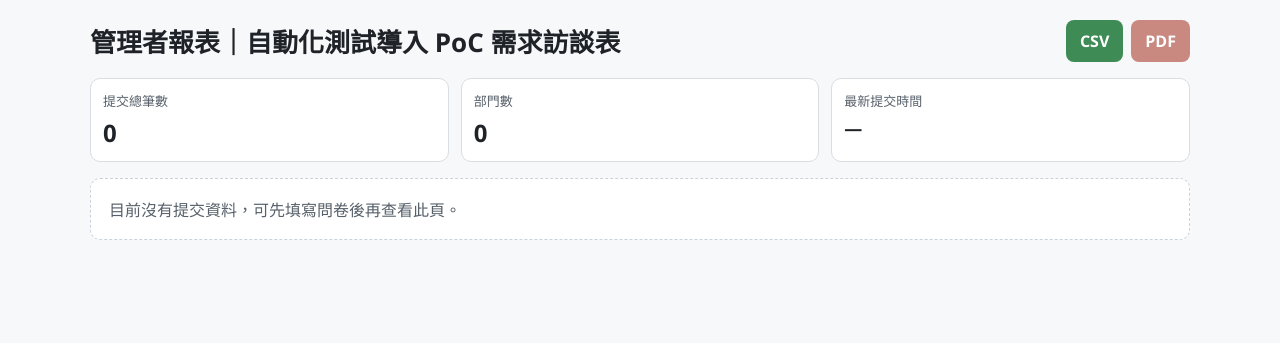
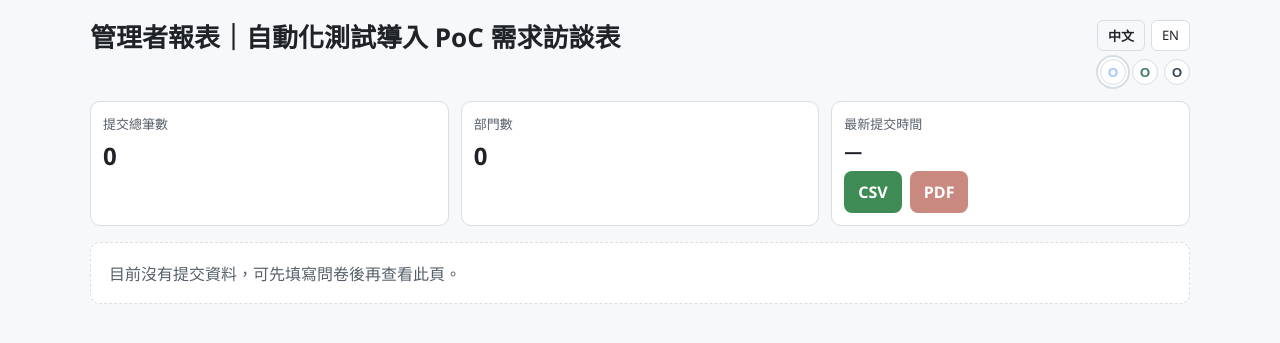
Before and after one commit to CharlesWhiteSun/Online-questionnaire-survey, a Flask app: page /admin/report in a window 1280 px wide. Shown: the top 343 px of the page. Run offline with Flask 3, Linux system fonts and the light colour scheme; tables that the repository leaves empty hold one stand-in row (values such as "Sample post").

Commit message:
新增管理者報表功能，更新報表頁面以支援多語言，改善主題切換功能，並新增自動化測試以確保功能正確性

```diff
--- a/app.py
+++ b/app.py
@@ -40,8 +40,97 @@ EN_TRANSLATIONS = {
     "問卷填寫時間已結束": "Survey Submission Window Closed",
     "本問卷已超過填寫期限，系統已停止收件。若您仍需補填或更新內容，請聯繫問卷管理者協助重新開放。": "This survey is past its submission deadline and is no longer accepting responses. If you still need to submit or update your response, please contact the survey administrator to reopen it.",
     "已成功儲存。若您再次開啟同一連結並提交，系統會覆寫您先前的內容。": "Saved successfully.",
+    "已成功儲存。系統會依照部門與訪談人員判斷為更新或新增。": "Saved successfully. The system decides whether to update or create based on Department and Interviewee.",
     "找不到問卷": "Survey not found",
+    "訪談部門/人員": "Interview Department / Interviewee",
+    "訪談部門": "Department",
+    "例如：研發部": "e.g. Engineering Department",
+    "訪談人員": "Interviewee",
+    "例如：王小明": "e.g. Alex Wang",
+    "主測系統/角色": "Primary System / Role",
+    "主測系統": "Primary System",
+    "例如：ERP": "e.g. ERP",
+    "主測角色": "Primary Role",
+    "例如：審核者": "e.g. Reviewer",
+    "1. 自動化核心流程": "1. Automation Core Flows",
+    "登入→主功能操作→送出": "Login → Main Action → Submit",
+    "查詢→檢視→匯出": "Search → View → Export",
+    "新增→送審→審核完成": "Create → Submit for Approval → Approved",
+    "編輯→儲存→結果確認": "Edit → Save → Verify Result",
+    "2. 測試類型需求": "2. Required Test Types",
+    "Web UI 黑箱流程測試（End-to-End）": "Web UI Black-box Flow Testing (End-to-End)",
+    "多角色權限測試（Admin/User）": "Multi-role Permission Testing (Admin/User)",
+    "API 測試（非 UI）": "API Testing (Non-UI)",
+    "效能測試（壓力/負載）": "Performance Testing (Stress/Load)",
+    "安全測試（弱掃/登入防護）": "Security Testing (Vulnerability Scan/Login Protection)",
+    "3. 操作情境需求": "3. Required Operation Scenarios",
+    "驗證碼（Captcha）": "Captcha",
+    "OTP/簡訊驗證": "OTP / SMS Verification",
+    "SSO/第三方登入": "SSO / Third-party Login",
+    "多步驟表單": "Multi-step Form",
+    "彈跳視窗": "Pop-up Dialog",
+    "多頁籤操作": "Multi-tab Operations",
+    "檔案上傳": "File Upload",
+    "Excel/PDF 匯出": "Excel/PDF Export",
+    "4-1. 測試執行頻率": "4-1. Test Execution Frequency",
+    "改版前": "Before Release",
+    "每日定期跑": "Run Daily on Schedule",
+    "手動觸發即可": "Manual Trigger is Enough",
+    "需可指定 tag 版本驗證": "Need Validation by Specific Tag Version",
+    "4-2. 測試執行環境": "4-2. Test Execution Environment",
+    "測試環境（Demo）": "Testing Environment (Demo)",
+    "驗收環境（UAT）": "User Acceptance Environment (UAT)",
+    "正式環境（Prod）": "Production Environment (Prod)",
+    "本機即可": "Local Machine is Enough",
+    "5-1. 瀏覽器需求": "5-1. Browser Requirements",
+    "Chrome": "Chrome",
+    "Edge": "Edge",
+    "Firefox": "Firefox",
+    "Safari": "Safari",
+    "5-2. 裝置需求": "5-2. Device Requirements",
+    "PC Web": "PC Web",
+    "Mobile Web/APP": "Mobile Web/APP",
+    "需跨解析度測試": "Need Cross-resolution Testing",
+    "6-1. 測試角色需求": "6-1. Test Role Requirements",
+    "一般使用者": "General User",
+    "管理者 Admin": "Administrator (Admin)",
+    "審核者 Reviewer": "Reviewer",
+    "多部門角色切換": "Multi-department Role Switching",
+    "6-2. 帳號方式": "6-2. Account Setup",
+    "使用系統內建帳號": "Use Built-in System Accounts",
+    "提供固定測試帳號": "Provide Fixed Test Accounts",
+    "測試工具需自動建立帳號": "Testing Tool Must Auto-create Accounts",
+    "7. 報告與管理需求": "7. Reporting & Management Needs",
+    "自動測試報告（Pass/Fail）": "Automated Test Report (Pass/Fail)",
+    "測試截圖紀錄": "Test Screenshot Records",
+    "測試影片錄製": "Test Video Recording",
+    "回歸測試覆蓋清單": "Regression Coverage Checklist",
+    "管理者摘要報表": "Manager Summary Report",
+    "8. 整合需求": "8. Integration Needs",
+    "Github": "GitHub",
+    "Email 通知": "Email Notifications",
+    "API": "API",
+    "9-1. PoC 規模選擇": "9-1. PoC Scope Selection",
+    "單一流程驗證（1 條流程即可）": "Single Flow Verification (1 flow)",
+    "小型流程組合（2–3 條核心流程）": "Small Flow Set (2–3 core flows)",
+    "單一模組回歸測試（5–10 條案例）": "Single Module Regression (5–10 cases)",
+    "跨模組整合流程（包含多部門操作）": "Cross-module Integrated Flows (multi-department)",
+    "全系統自動化（不建議 PoC）": "Full-system Automation (Not Recommended for PoC)",
+    "9-2. PoC 驗收標準": "9-2. PoC Acceptance Criteria",
+    "核心流程可穩定重複執行": "Core flows can run repeatedly and stably",
+    "改版後可快速回歸驗證": "Fast regression validation after each release",
+    "測試結果可產出報告": "Test results can generate reports",
+    "團隊可自行維護腳本": "Team can maintain scripts independently",
+    "可作為後續擴大導入基礎": "Can serve as a foundation for scaled adoption",
+    "補充說明": "Additional Notes",
+    "可填寫其他需求、限制或補充背景": "You can add other requirements, constraints, or background details",
     "其他：請填寫": "Other: please specify",
+    "其他：": "Other:",
+    "提交時間": "Submitted",
+    "部門": "Department",
+    "訪談人員": "Interviewee",
+    "主測系統": "Primary System",
+    "主測角色": "Primary Role",
 }
 
 
@@ -103,6 +192,49 @@ def build_ui_texts(lang: str) -> dict:
         "submit_button": "送出/更新",
         "back_to_form": "回到問卷頁",
         "survey_label": "問卷",
+        "lang_zh": "中文",
+        "lang_en": "EN",
+    }
+
+
+def build_admin_ui_texts(lang: str) -> dict:
+    if lang == "en":
+        return {
+            "page_title": "Admin Report",
+            "total_submissions": "Total Submissions",
+            "department_count": "Departments",
+            "latest_submitted_at": "Latest Submitted At",
+            "basic_section": "Basic Information",
+            "questionnaire_section": "Questionnaire Details",
+            "empty_text": "No submissions yet. Please submit the survey first.",
+            "tag_submitted": "Submitted",
+            "tag_department": "Department",
+            "tag_person": "Interviewee",
+            "tag_system": "Primary System",
+            "tag_role": "Primary Role",
+            "delete_aria": "Delete this record",
+            "delete_confirm_template": "Are you sure you want to delete the data for Department {department}, Interviewee {person}?",
+            "unknown_text": "Unknown",
+            "lang_zh": "中文",
+            "lang_en": "EN",
+        }
+
+    return {
+        "page_title": "管理者報表",
+        "total_submissions": "提交總筆數",
+        "department_count": "部門數",
+        "latest_submitted_at": "最新提交時間",
+        "basic_section": "基本資料",
+        "questionnaire_section": "問卷內容",
+        "empty_text": "目前沒有提交資料，可先填寫問卷後再查看此頁。",
+        "tag_submitted": "提交時間",
+        "tag_department": "部門",
+        "tag_person": "訪談人員",
+        "tag_system": "主測系統",
+        "tag_role": "主測角色",
+        "delete_aria": "刪除此筆資料",
+        "delete_confirm_template": "確認要刪除此 {department} 部門 {person} 人員的資料嗎?",
+        "unknown_text": "未知",
         "lang_zh": "中文",
         "lang_en": "EN",
     }
@@ -177,6 +309,7 @@ def build_report_definition() -> list[dict]:
                 "name": field["name"],
                 "label": field["label"],
                 "allow_other": field.get("allow_other", False),
+                "options": field.get("options", []),
             }
         )
 
@@ -193,25 +326,56 @@ def format_report_datetime(value: str) -> str:
         return value
 
 
-def format_report_value(entry: dict, answers: dict) -> str:
+def normalize_option_key(value: str) -> str:
+    key = str(value).strip()
+    for token in ["→", "-", "—", "（", "）", "(", ")", "/", " ", "	", "\n", "：", ":", "_", "\u3000"]:
+        key = key.replace(token, "")
+    return key.lower()
+
+
+def canonicalize_selected_option(entry: dict, raw_value: str) -> str:
+    options = entry.get("options", [])
+    if not options:
+        return raw_value
+
+    raw_norm = normalize_option_key(raw_value)
+    if not raw_norm:
+        return raw_value
+
+    for option in options:
+        if raw_value == option:
+            return option
+        if raw_norm == normalize_option_key(option):
+            return option
+
+    return raw_value
+
+
+def format_report_value(entry: dict, answers: dict, lang: str) -> str:
     if entry["type"] == "multiselect":
         selected = answers.get(entry["name"], [])
         if not isinstance(selected, list):
             selected = [str(selected)] if str(selected).strip() else []
-        selected_values = [str(item).strip() for item in selected if str(item).strip()]
+        selected_values = []
+        for item in selected:
+            raw_item = str(item).strip()
+            if not raw_item:
+                continue
+            canonical_item = canonicalize_selected_option(entry, raw_item)
+            selected_values.append(tr(canonical_item, lang))
 
         if entry.get("allow_other"):
             other_value = str(answers.get(f"{entry['name']}_other", "")).strip()
             if other_value:
-                selected_values.append(f"其他：{other_value}")
+                selected_values.append(f"{tr('其他：', lang)} {other_value}")
 
         return "；".join(selected_values) if selected_values else "—"
 
     text_value = str(answers.get(entry["name"], "")).strip()
-    return text_value if text_value else "—"
+    return tr(text_value, lang) if text_value else "—"
 
 
-def get_report_records() -> list[dict]:
+def get_report_records(lang: str = "zh-TW") -> list[dict]:
     with sqlite3.connect(DB_PATH) as conn:
         rows = conn.execute(
             """
@@ -233,7 +397,7 @@ def get_report_records() -> list[dict]:
         basic_items = []
         questionnaire_items = []
         for entry in REPORT_DEFINITION:
-            item = {"label": entry["label"], "value": format_report_value(entry, answers)}
+            item = {"label": tr(entry["label"], lang), "value": format_report_value(entry, answers, lang)}
             if entry["section"] == "basic":
                 basic_items.append(item)
             else:
@@ -291,7 +455,7 @@ def build_report_csv(records: list[dict]) -> str:
             record["main_system"],
             record["main_role"],
         ]
-        row.extend(format_report_value(entry, record["answers"]) for entry in detail_entries)
+        row.extend(format_report_value(entry, record["answers"], "zh-TW") for entry in detail_entries)
         writer.writerow(row)
 
     return "\ufeff" + output.getvalue()
@@ -585,17 +749,29 @@ def survey(slug: str):
 
 @app.get("/admin/report")
 def admin_report():
-    records = get_report_records()
+    lang = get_lang()
+    admin_ui = build_admin_ui_texts(lang)
+    records = get_report_records(lang)
     summary = build_report_summary(records)
 
-    return render_template(
-        "admin_report.html",
-        survey_title=SURVEY_TITLE,
-        summary=summary,
-        records=records,
-        export_url=url_for("admin_report_export_csv"),
-        export_pdf_url=url_for("admin_report_export_pdf"),
+    response = make_response(
+        render_template(
+            "admin_report.html",
+            html_lang=get_html_lang(lang),
+            current_lang=lang,
+            admin_ui=admin_ui,
+            survey_title=tr(SURVEY_TITLE, lang),
+            summary=summary,
+            records=records,
+            export_url=url_for("admin_report_export_csv", lang=lang),
+            export_pdf_url=url_for("admin_report_export_pdf", lang=lang),
+            lang_urls={
+                "zh-TW": url_for("admin_report", lang="zh-TW"),
+                "en": url_for("admin_report", lang="en"),
+            },
+        )
     )
+    return apply_common_cookies(response, lang)
 
 
 @app.get("/admin/report/export.csv")
--- a/requirements.txt
+++ b/requirements.txt
@@ -1 +1,2 @@
 flask==3.1.2
+pytest==8.4.2
--- a/templates/admin_report.html
+++ b/templates/admin_report.html
@@ -1,15 +1,54 @@
 <!doctype html>
-<html lang="zh-Hant">
+<html lang="{{ html_lang }}" data-theme="light">
 <head>
   <meta charset="UTF-8">
   <meta name="viewport" content="width=device-width, initial-scale=1.0">
   <title>管理者報表</title>
   <style>
+    :root {
+      --bg-page: #f6f8fa;
+      --text-main: #1f2328;
+      --text-subtle: #57606a;
+      --bg-surface: #ffffff;
+      --border-soft: #d8dee4;
+      --bg-subtle: #f6f8fa;
+      --bg-tag: #eef6ff;
+      --border-tag: #cce1ff;
+      --theme-light: #9ec5ff;
+      --theme-forest: #3d7a5f;
+      --theme-dark: #394553;
+    }
+    html[data-theme="forest"] {
+      --bg-page: #eaf3ee;
+      --text-main: #17241f;
+      --text-subtle: #355246;
+      --bg-surface: #f7fbf8;
+      --border-soft: #b9cec2;
+      --bg-subtle: #edf5ef;
+      --bg-tag: #e6f2eb;
+      --border-tag: #bad5c6;
+      --theme-light: #9ec5ff;
+      --theme-forest: #3d7a5f;
+      --theme-dark: #394553;
+    }
+    html[data-theme="dark"] {
+      --bg-page: #11161c;
+      --text-main: #e6edf3;
+      --text-subtle: #a8b3bf;
+      --bg-surface: #1a2129;
+      --border-soft: #34404d;
+      --bg-subtle: #1f2a35;
+      --bg-tag: #253545;
+      --border-tag: #3f5870;
+      --theme-light: #a2c5ff;
+      --theme-forest: #6db192;
+      --theme-dark: #b9c4d0;
+    }
     body {
       margin: 0;
-      background: #f6f8fa;
+      background: var(--bg-page);
       font-family: "Segoe UI", "Microsoft JhengHei", sans-serif;
-      color: #1f2328;
+      color: var(--text-main);
     }
     .wrap {
       max-width: 1100px;
@@ -19,14 +58,52 @@
     .header {
       display: flex;
       justify-content: space-between;
-      align-items: center;
+      align-items: flex-start;
       gap: 12px;
       margin-bottom: 16px;
     }
     .header h1 {
       margin: 0;
       font-size: 26px;
+      line-height: 1.35;
     }
+    .title-block { flex: 1 1 auto; min-width: 0; }
+    .title-block h1 { word-break: break-word; }
+    .control-panel { display: inline-flex; flex-direction: column; align-items: flex-end; gap: 8px; }
+    .lang-switch { display: inline-flex; gap: 6px; }
+    .lang-btn {
+      text-decoration: none;
+      color: var(--text-main);
+      border: 1px solid var(--border-soft);
+      border-radius: 6px;
+      padding: 5px 10px;
+      font-size: 13px;
+      background: var(--bg-surface);
+    }
+    .lang-btn.active { font-weight: 600; background: var(--bg-subtle); }
+    .theme-switch { display: inline-flex; gap: 6px; }
+    .theme-btn {
+      width: 26px;
+      height: 26px;
+      border-radius: 999px;
+      border: 1px solid var(--border-soft);
+      background: var(--bg-surface);
+      color: var(--text-main);
+      font-weight: 700;
+      font-size: 13px;
+      line-height: 1;
+      cursor: pointer;
+      display: inline-flex;
+      align-items: center;
+      justify-content: center;
+      padding: 0;
+    }
+    .theme-btn.active {
+      box-shadow: 0 0 0 2px var(--bg-surface), 0 0 0 4px var(--border-soft);
+    }
+    .theme-btn[data-theme-option="light"] { color: var(--theme-light); }
+    .theme-btn[data-theme-option="forest"] { color: var(--theme-forest); }
+    .theme-btn[data-theme-option="dark"] { color: var(--theme-dark); }
     .export-btn {
       text-decoration: none;
       background: #3f8b56;
@@ -44,7 +121,7 @@
     .pdf-btn:hover {
       background: #b4766d;
     }
-    .toolbar { display: inline-flex; gap: 8px; align-items: center; }
+    .toolbar { display: inline-flex; gap: 8px; align-items: center; margin-top: 8px; }
 
     .summary-grid {
       display: grid;
@@ -136,42 +213,56 @@
       line-height: 1.45;
     }
     .empty {
-      background: #fff;
-      border: 1px dashed #c8d1dc;
+      background: var(--bg-surface);
+      border: 1px dashed var(--border-soft);
       border-radius: 10px;
       padding: 18px;
-      color: #57606a;
+      color: var(--text-subtle);
     }
 
     @media (max-width: 900px) {
       .summary-grid { grid-template-columns: 1fr; }
       .kv-grid { grid-template-columns: 1fr; }
-      .header { flex-direction: column; align-items: flex-start; }
+      .header { flex-direction: column; align-items: stretch; }
+      .control-panel { align-items: flex-end; }
     }
   </style>
 </head>
 <body>
   <div class="wrap">
     <div class="header">
-      <h1>管理者報表｜{{ survey_title }}</h1>
-      <div class="toolbar">
-        <a class="export-btn" href="{{ export_url }}">CSV</a>
-        <a class="export-btn pdf-btn" href="{{ export_pdf_url }}">PDF</a>
+      <div class="title-block">
+        <h1>{{ admin_ui.page_title }}｜{{ survey_title }}</h1>
+      </div>
+      <div class="control-panel">
+        <div class="lang-switch">
+          <a class="lang-btn {% if current_lang == 'zh-TW' %}active{% endif %}" href="{{ lang_urls['zh-TW'] }}">{{ admin_ui.lang_zh }}</a>
+          <a class="lang-btn {% if current_lang == 'en' %}active{% endif %}" href="{{ lang_urls['en'] }}">{{ admin_ui.lang_en }}</a>
+        </div>
+        <div class="theme-switch" aria-label="theme switcher">
+          <button class="theme-btn" type="button" data-theme-option="light" aria-label="light theme">O</button>
+          <button class="theme-btn" type="button" data-theme-option="forest" aria-label="forest theme">O</button>
+          <button class="theme-btn" type="button" data-theme-option="dark" aria-label="dark theme">O</button>
+        </div>
       </div>
     </div>
 
     <div class="summary-grid">
       <div class="summary-card">
-        <div class="summary-title">提交總筆數</div>
+        <div class="summary-title">{{ admin_ui.total_submissions }}</div>
         <div class="summary-value">{{ summary.total_submissions }}</div>
       </div>
       <div class="summary-card">
-        <div class="summary-title">部門數</div>
+        <div class="summary-title">{{ admin_ui.department_count }}</div>
         <div class="summary-value">{{ summary.department_count }}</div>
       </div>
       <div class="summary-card">
-        <div class="summary-title">最新提交時間</div>
+        <div class="summary-title">{{ admin_ui.latest_submitted_at }}</div>
         <div class="summary-value" style="font-size: 18px;">{{ summary.latest_submitted_at }}</div>
+        <div class="toolbar">
+          <a class="export-btn" href="{{ export_url }}">CSV</a>
+          <a class="export-btn pdf-btn" href="{{ export_pdf_url }}">PDF</a>
+        </div>
       </div>
     </div>
 
@@ -214,15 +305,38 @@
       </details>
       {% endfor %}
     {% else %}
-      <div class="empty">目前沒有提交資料，可先填寫問卷後再查看此頁。</div>
+      <div class="empty">{{ admin_ui.empty_text }}</div>
     {% endif %}
   </div>
 
 <script>
+  function applyTheme(themeName) {
+    const validThemes = ['light', 'forest', 'dark'];
+    const resolvedTheme = validThemes.includes(themeName) ? themeName : 'light';
+    document.documentElement.setAttribute('data-theme', resolvedTheme);
+    localStorage.setItem('survey-theme', resolvedTheme);
+
+    document.querySelectorAll('[data-theme-option]').forEach((button) => {
+      button.classList.toggle('active', button.dataset.themeOption === resolvedTheme);
+    });
+  }
+
+  const savedTheme = localStorage.getItem('survey-theme') || 'light';
+  applyTheme(savedTheme);
+
+  document.querySelectorAll('[data-theme-option]').forEach((button) => {
+    button.addEventListener('click', () => applyTheme(button.dataset.themeOption));
+  });
+
+  const deleteConfirmTemplate = {{ admin_ui.delete_confirm_template | tojson }};
+  const unknownText = {{ admin_ui.unknown_text | tojson }};
+
   function confirmDeleteRecord(formElement) {
-    const department = formElement.dataset.department || '未知';
-    const person = formElement.dataset.person || '未知';
-    const message = `確認要刪除此 ${department} 部門 ${person} 人員的資料嗎?`;
+    const department = formElement.dataset.department || unknownText;
+    const person = formElement.dataset.person || unknownText;
+    const message = deleteConfirmTemplate
+      .replace('{department}', department)
+      .replace('{person}', person);
     return window.confirm(message);
   }
 </script>
```
Also changed, not shown: other parts of templates/admin_report.html (+18 -18 lines), tests/test_app.py (added, +57 -0 lines), README.md.
